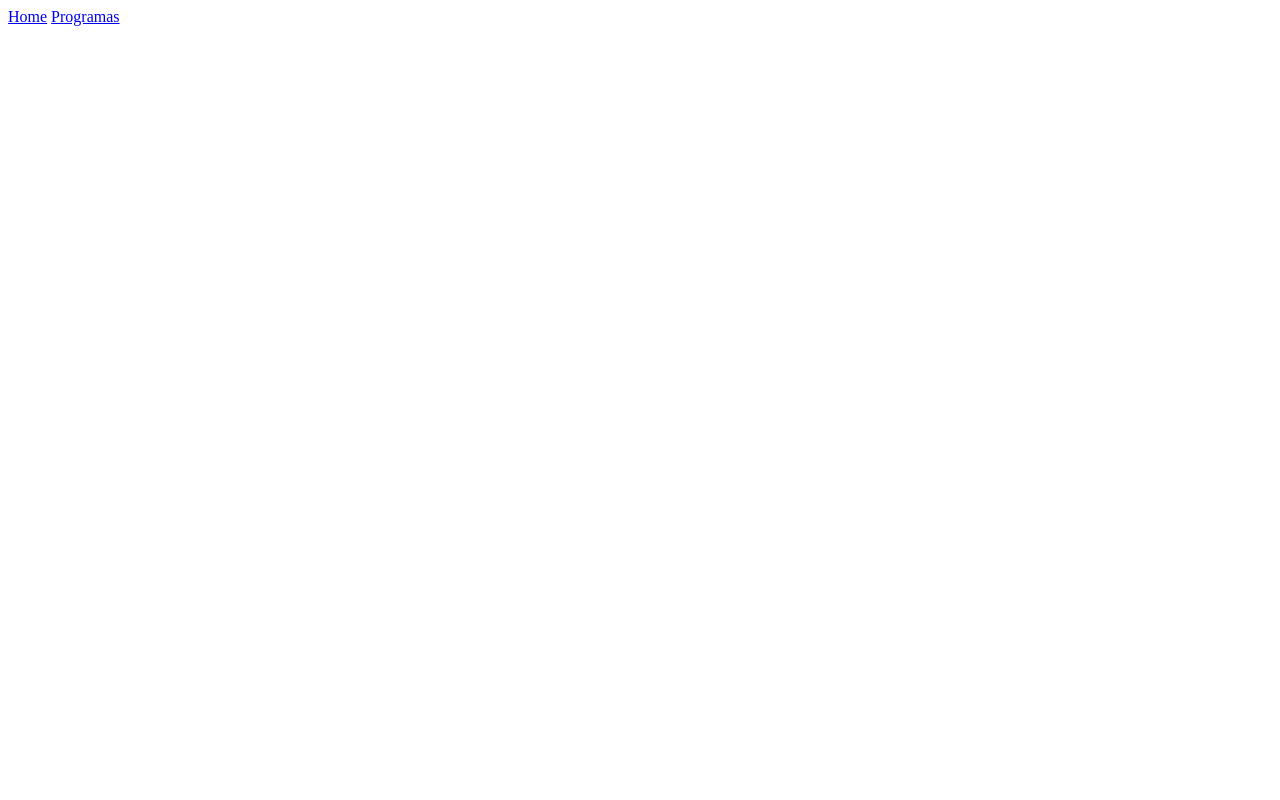
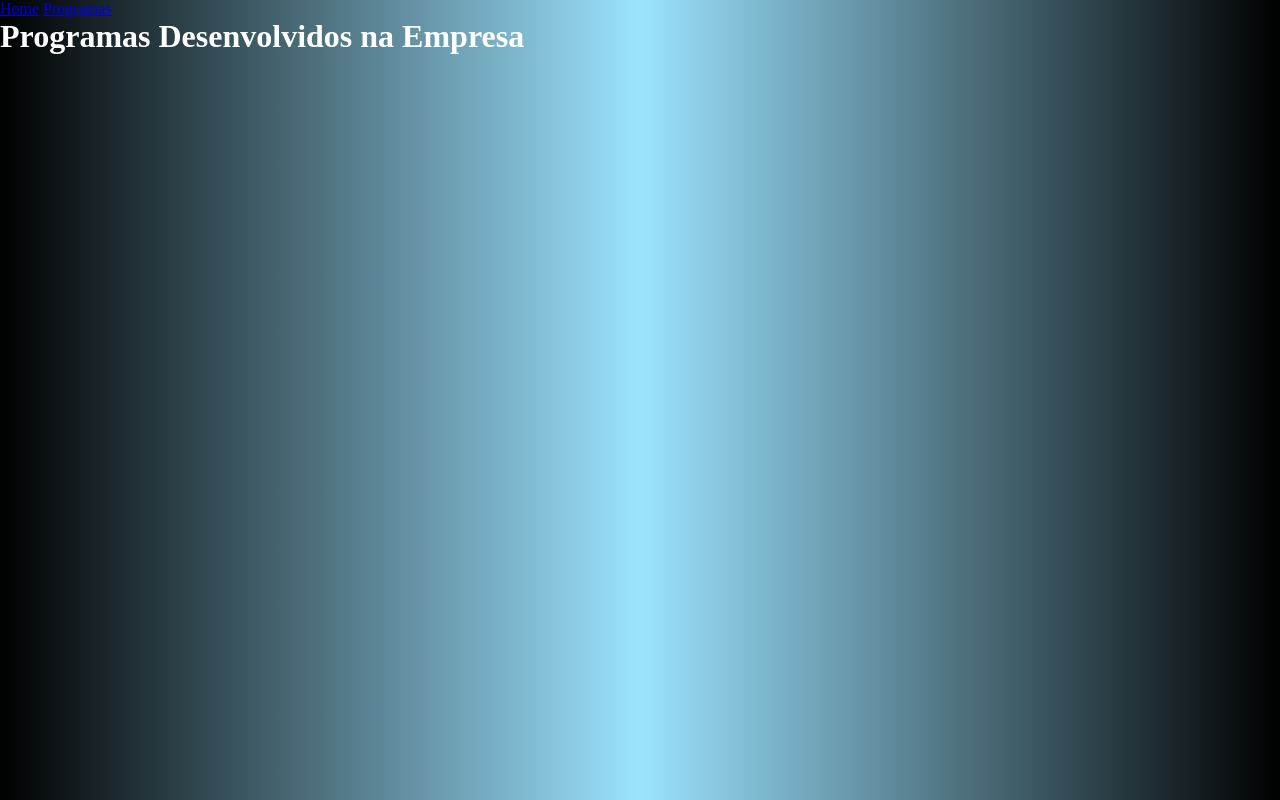
Before and after one commit to Sof1044/site_2C, a plain HTML site: page html/programas.html in a window 1280 px wide. Drawn offline with Linux system fonts and the light colour scheme.

Commit message:
segunda versão - incluindo css

```diff
--- /dev/null
+++ b/css/style.css
@@ -0,0 +1,8 @@
+*{
+    margin: 0;
+    padding: 0;
+}
+body{
+    background: linear-gradient(to right, black, rgb(156, 227, 255), black);
+    color: white;
+}
--- a/html/programas.html
+++ b/html/programas.html
@@ -3,6 +3,8 @@
 <head>
     <meta charset="UTF-8">
     <meta name="viewport" content="width=device-width, initial-scale=1.0">
+    <link rel="shortcut icon" href="../img/favicon.png" type="image/png">
+    <link rel="stylesheet" href="../css/style.css">
     <title>Document</title>
 </head>
 <body>
@@ -12,5 +14,8 @@
             <a href="./programas.html">Programas</a>
         </nav>
     </header>
+    <main>
+        <h1>Programas Desenvolvidos na Empresa</h1>
+    </main>
 </body>
 </html>
```
